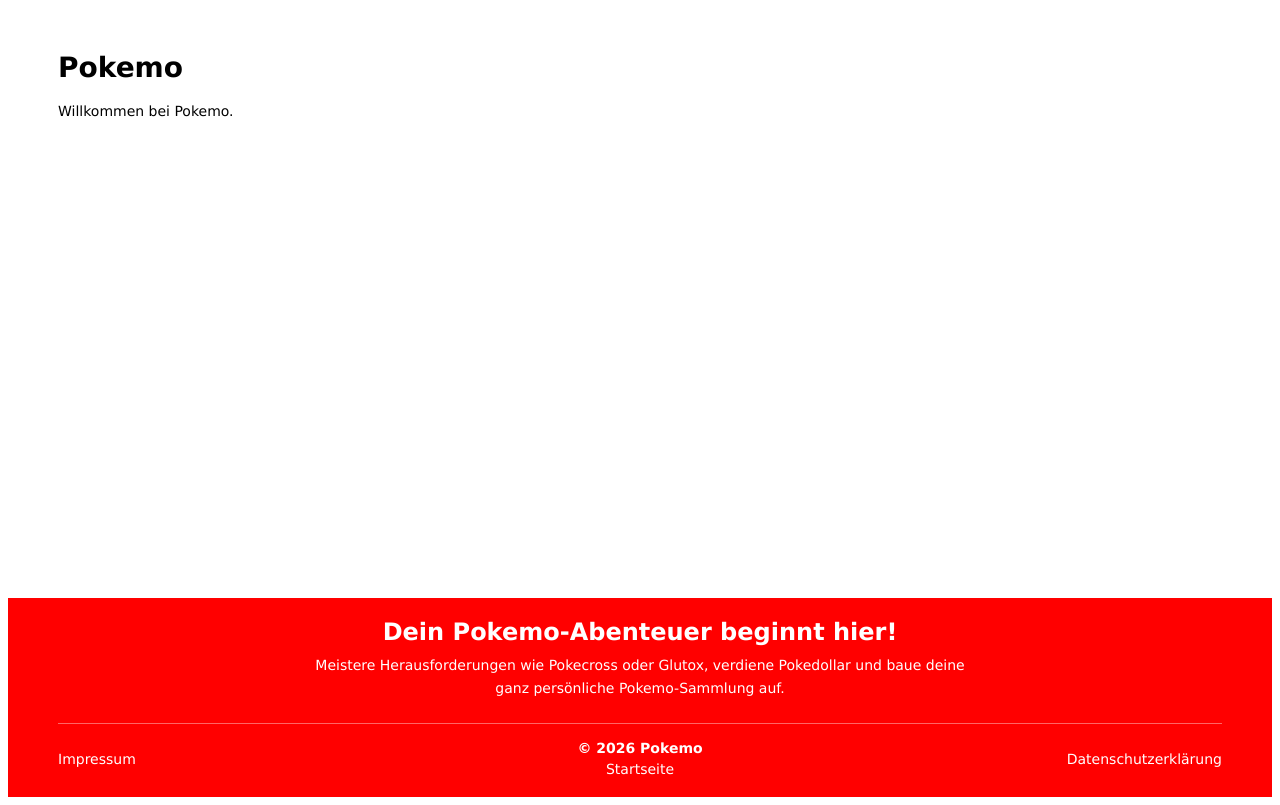
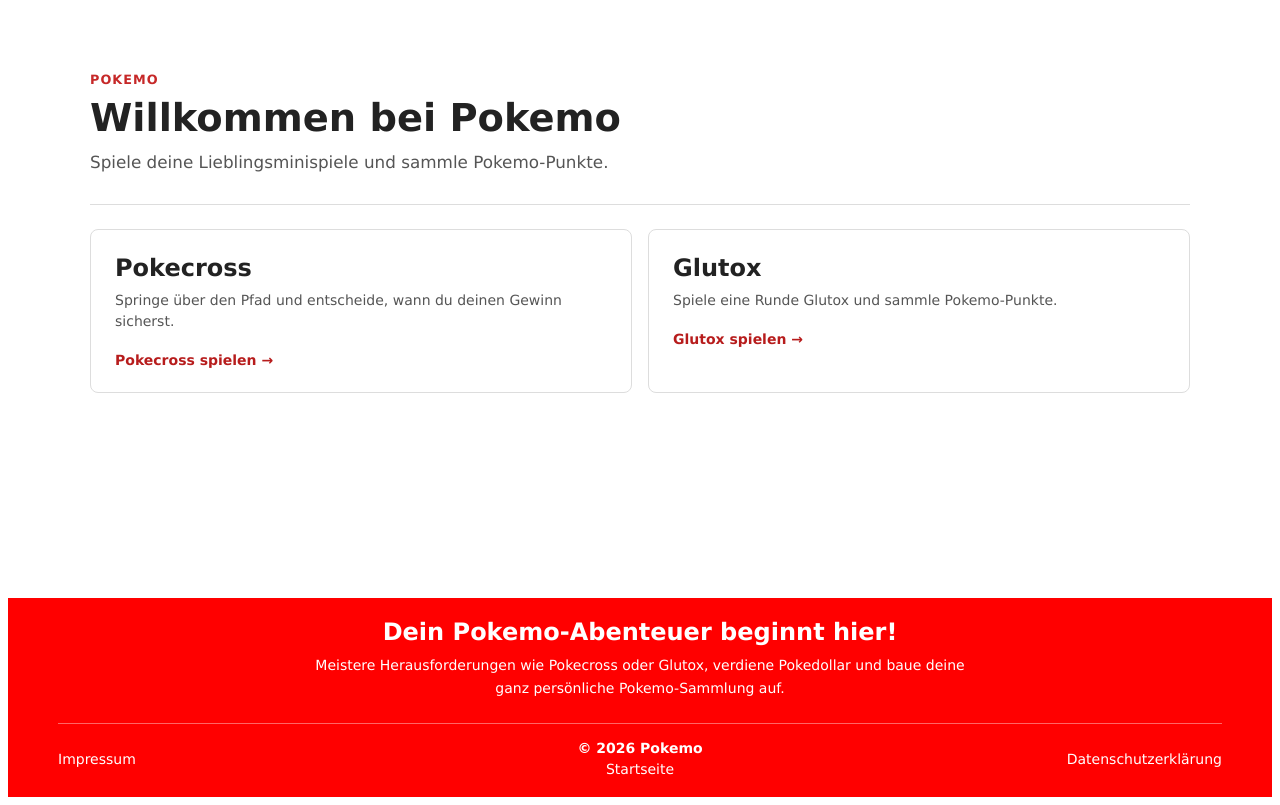
Before and after one commit to SebastianBany/MT_SP_Pokemo, a Node server app: page / in a window 1280 px wide. Shown: the part 111-916 px from the top of the page. Run offline with Node 20, Linux system fonts and the light colour scheme; some libraries are stand-ins or nearby versions.

Commit message:
Create simple light homepage
Co-authored-by: Copilot <223556219+Copilot@users.noreply.github.com>

```diff
--- a/Mt_SP_Pokemo/app.js
+++ b/Mt_SP_Pokemo/app.js
@@ -18,7 +18,10 @@ server.set('layout', 'layouts/main');
 
 // Routes
 server.get('/', (request, response) => {
-  response.render('index', { title: 'Pokemo', text: 'Willkommen bei Pokemo.' });
+  response.render('index', {
+    title: 'Pokemo',
+    pageCss: '/stylesheets/home.css'
+  });
 });
 
 server.get('/glutox', (request, response) => {
--- /dev/null
+++ b/Mt_SP_Pokemo/public/stylesheets/home.css
@@ -0,0 +1,81 @@
+.page-home {
+  max-width: 1100px;
+  margin: 0 auto;
+  padding: 1rem 0 3rem;
+  color: #222;
+}
+
+.home-intro {
+  padding: 1.5rem 0 2rem;
+  border-bottom: 1px solid #ddd;
+}
+
+.home-label {
+  margin: 0 0 0.5rem;
+  color: #c62828;
+  font-size: 0.8rem;
+  font-weight: bold;
+  letter-spacing: 0.08em;
+}
+
+.home-intro h1 {
+  margin: 0;
+  font-size: 2.4rem;
+}
+
+.home-intro > p:last-child {
+  margin: 0.75rem 0 0;
+  color: #555;
+  font-size: 1.05rem;
+}
+
+.game-list {
+  display: grid;
+  grid-template-columns: repeat(2, minmax(0, 1fr));
+  gap: 1rem;
+  padding-top: 1.5rem;
+}
+
+.game-card {
+  display: block;
+  padding: 1.5rem;
+  border: 1px solid #ddd;
+  border-radius: 8px;
+  background: #fff;
+  color: inherit;
+  text-decoration: none;
+}
+
+.game-card:hover {
+  border-color: #c62828;
+}
+
+.game-card h2 {
+  margin: 0 0 0.5rem;
+  font-size: 1.5rem;
+}
+
+.game-card p {
+  margin: 0 0 1.25rem;
+  color: #555;
+  line-height: 1.5;
+}
+
+.game-card span {
+  color: #b71c1c;
+  font-weight: bold;
+}
+
+@media (max-width: 600px) {
+  .page-home {
+    padding-top: 0;
+  }
+
+  .home-intro h1 {
+    font-size: 2rem;
+  }
+
+  .game-list {
+    grid-template-columns: 1fr;
+  }
+}
--- a/Mt_SP_Pokemo/views/index.ejs
+++ b/Mt_SP_Pokemo/views/index.ejs
@@ -1,4 +1,21 @@
-<main>
-  <h1><%= title %></h1>
-  <p><%= text %></p>
+<main class="page-home">
+  <section class="home-intro">
+    <p class="home-label">POKEMO</p>
+    <h1>Willkommen bei Pokemo</h1>
+    <p>Spiele deine Lieblingsminispiele und sammle Pokemo-Punkte.</p>
+  </section>
+
+  <section class="game-list" aria-label="Spiele">
+    <a class="game-card" href="/pokecross">
+      <h2>Pokecross</h2>
+      <p>Springe über den Pfad und entscheide, wann du deinen Gewinn sicherst.</p>
+      <span>Pokecross spielen &rarr;</span>
+    </a>
+
+    <a class="game-card" href="/glutox">
+      <h2>Glutox</h2>
+      <p>Spiele eine Runde Glutox und sammle Pokemo-Punkte.</p>
+      <span>Glutox spielen &rarr;</span>
+    </a>
+  </section>
 </main>
```
